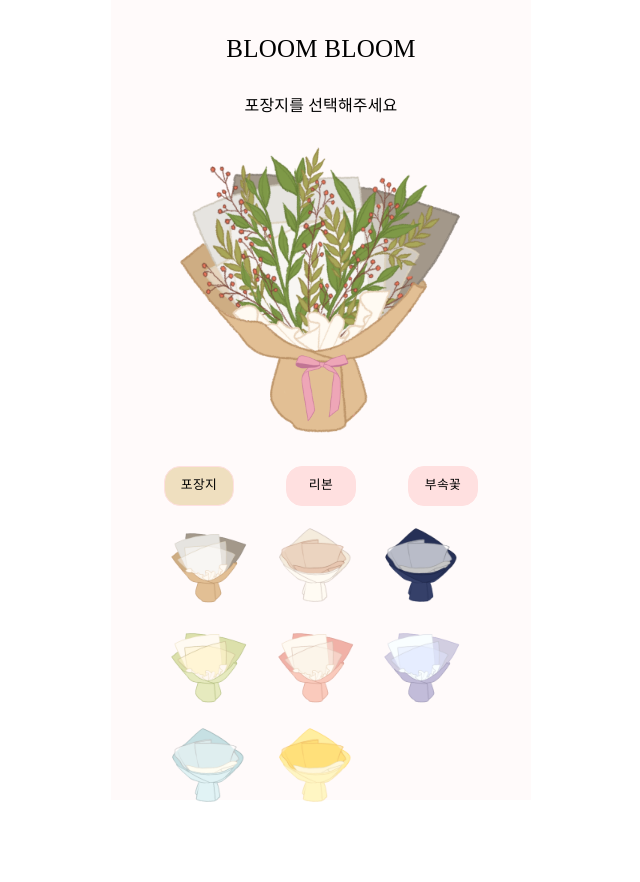
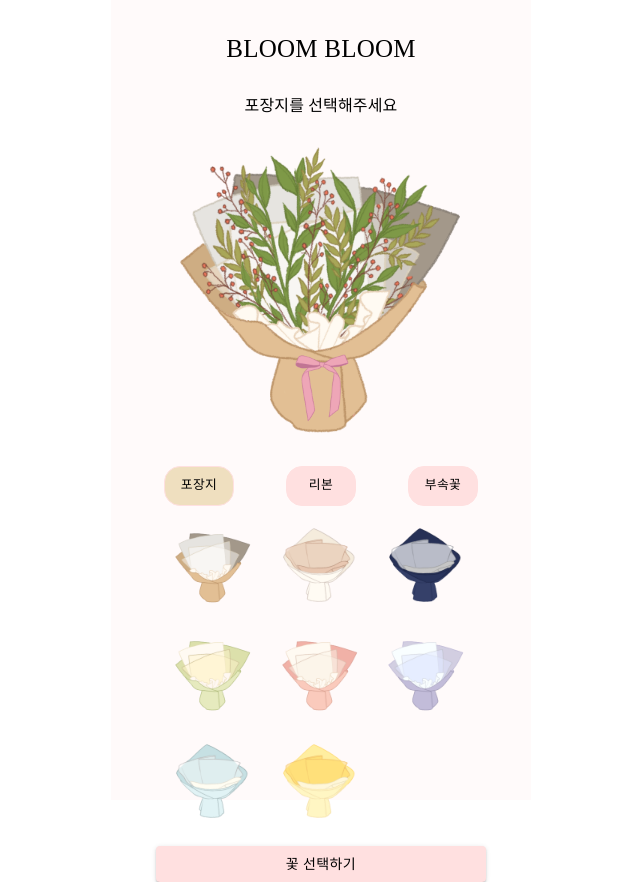
Before and after one commit to 0h328/BLOOM-BLOOM, a Next.js app in the folder frontend/: page /bouquet in a window 1280 px wide. Shown: the whole page, without its empty margins (319-959 px from the left). Before the commit the page ends 810 px from the top, so only its background shows below. Built offline with nearby package versions, Linux system fonts and the light colour scheme; no server answers; a web font is replaced by a local one.

Commit message:
fix : [FE] toast 여러개 뜨는 오류 수정

```diff
--- a/frontend/components/Bouquet/Wrapper.tsx
+++ b/frontend/components/Bouquet/Wrapper.tsx
@@ -43,7 +43,7 @@ function Wrapper({ wrapList }: wrapProps) {
     <Box sx={{ ...style }}>
       <Grid
         container
-        spacing={2}
+        spacing={3}
         direction="row"
         alignItems="center"
         justifyItems="center"
--- a/frontend/components/flower/FlowerObject.tsx
+++ b/frontend/components/flower/FlowerObject.tsx
@@ -92,7 +92,6 @@ function FlowerObject({
           count={count}
         ></CountBtn>
       </Box>
-      <Toast></Toast>
     </Box>
   );
 }
--- a/frontend/containers/BouquetContainer.tsx
+++ b/frontend/containers/BouquetContainer.tsx
@@ -217,7 +217,7 @@ function BouquetContainer({ src }: containerProps) {
         {/* 버튼 클릭 시, 포장지/리본/꽃줄기를 종류별로 확인 가능*/}
 
         {/* 꽃을 선택하러갈 수 있는 버튼 */}
-        {/* <Box textAlign="center">
+        <Box textAlign="center">
           <Link href="/flower" passHref>
             <Button
               style={{
@@ -230,7 +230,7 @@ function BouquetContainer({ src }: containerProps) {
               꽃 선택하기
             </Button>
           </Link>
-        </Box> */}
+        </Box>
         {/* 꽃을 선택하러갈 수 있는 버튼 */}
       </Box>
     </Box>
```
Also changed, not shown: frontend/pages/flower.tsx (+1 -11 lines).
